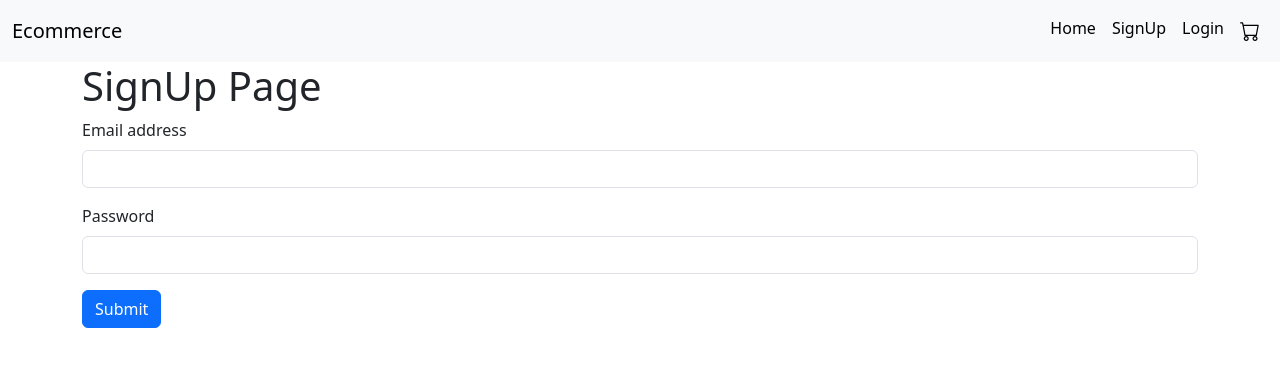
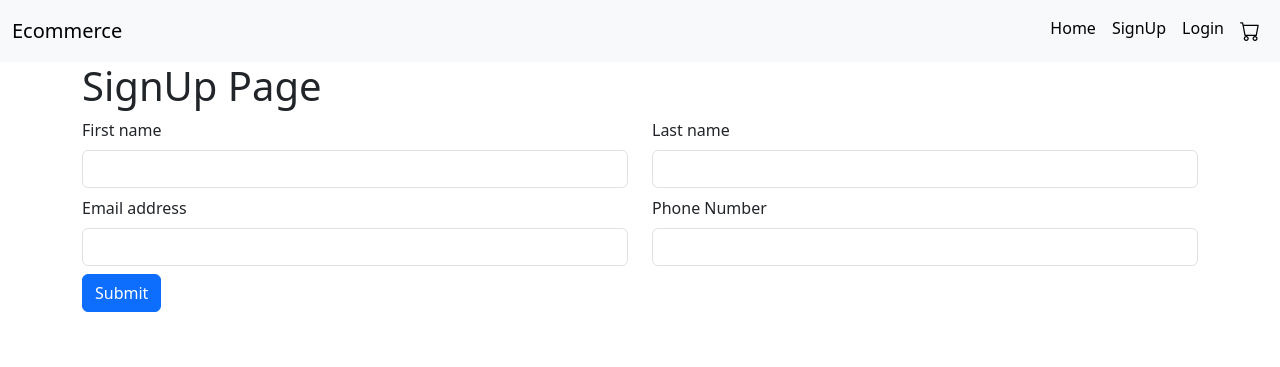
Before and after one commit to nithin-daniel/ecommerce-django, a Django app: page / in a window 1280 px wide. Shown: the top 367 px of the page. Run offline with Django 4.2, Linux system fonts and the light colour scheme; parts of the project's set-up code (start-up, migrations or seed data) failed here and were passed over.

Commit message:
done some changes in signup template

```diff
--- a/templates/accounts/signup.html
+++ b/templates/accounts/signup.html
@@ -3,15 +3,27 @@
 <div class="container">
     <form>
         <h1>SignUp Page</h1>
-        <div class="mb-3">
-          <label for="exampleInputEmail1" class="form-label">Email address</label>
-          <input type="email" class="form-control" id="exampleInputEmail1" aria-describedby="emailHelp">
+        <div class="row">
+          <div class="col">
+            <label for="exampleFormControlInput1" class="form-label">First name</label>
+            <input type="text" class="form-control"  aria-label="First name">
+          </div>
+          <div class="col">
+            <label for="exampleFormControlInput1" class="form-label">Last name</label>
+            <input type="text" class="form-control" aria-label="Last name">
+          </div>
         </div>
-        <div class="mb-3">
-          <label for="exampleInputPassword1" class="form-label">Password</label>
-          <input type="password" class="form-control" id="exampleInputPassword1">
+        <div class="row mt-2">
+          <div class="col">
+            <label for="exampleFormControlInput1" class="form-label">Email address</label>
+            <input type="email" class="form-control" aria-label="First name">
+          </div>
+          <div class="col">
+            <label for="exampleFormControlInput1" class="form-label">Phone Number</label>
+            <input type="text" class="form-control"  aria-label="Last name">
+          </div>
         </div>
-        <button type="submit" class="btn btn-primary">Submit</button>
+        <button type="submit" class="btn btn-primary mt-2">Submit</button>
       </form>
 </div>
 {% endblock content %}
```
Also changed, not shown: db.sqlite3.
